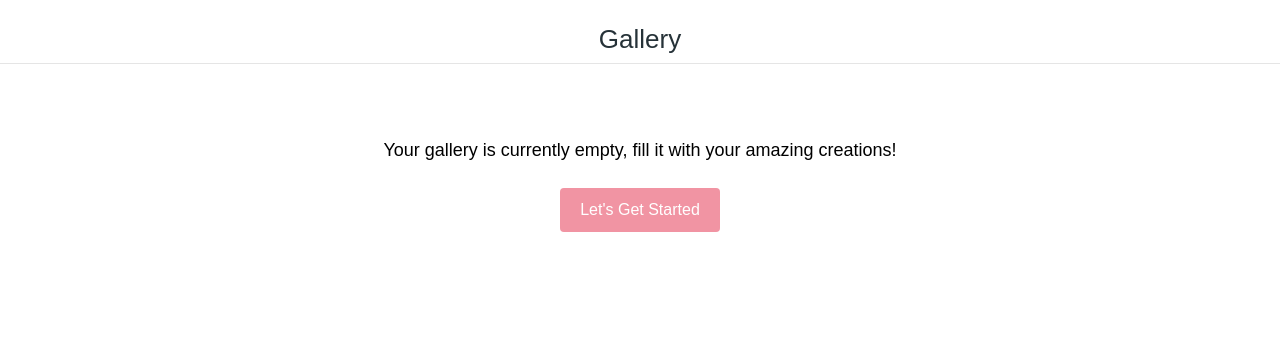
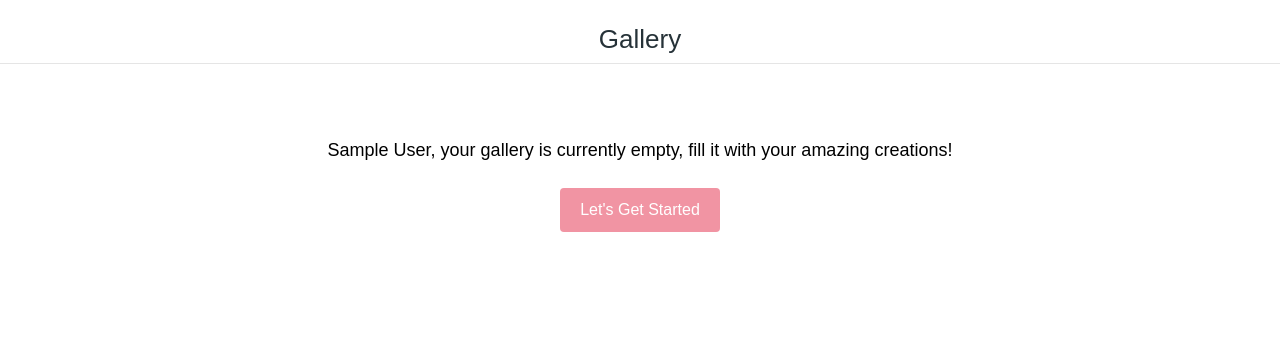
Before and after one commit to fareehanoman/Pattern_Craft, a Flask app: page /gallery.html in a window 1280 px wide. Shown: the part 60-420 px from the top of the page. Run offline with Flask 3, Linux system fonts and the light colour scheme; the visitor is signed in with stand-in values (Sample User, id 1); data that the repository does not hold is empty; some libraries are stand-ins or nearby versions.

Commit message:
added user's name on gallery page

```diff
--- a/templates/gallery.html
+++ b/templates/gallery.html
@@ -23,7 +23,7 @@
     <!-- New div for empty message, initially hidden -->
     <div class="row text-center text-lg-start d-none" id="empty-message">
         <div class="col-12">
-            <p class="fw-light">Your gallery is currently empty, fill it with your amazing creations!</p>
+            <p class="fw-light"> {{ session['user']['name'] }}, your gallery is currently empty, fill it with your amazing creations!</p>
             <button type="button" class="btn btn-secondary" id="get-started-button">Let's Get Started</button>
         </div>
     </div>
```
